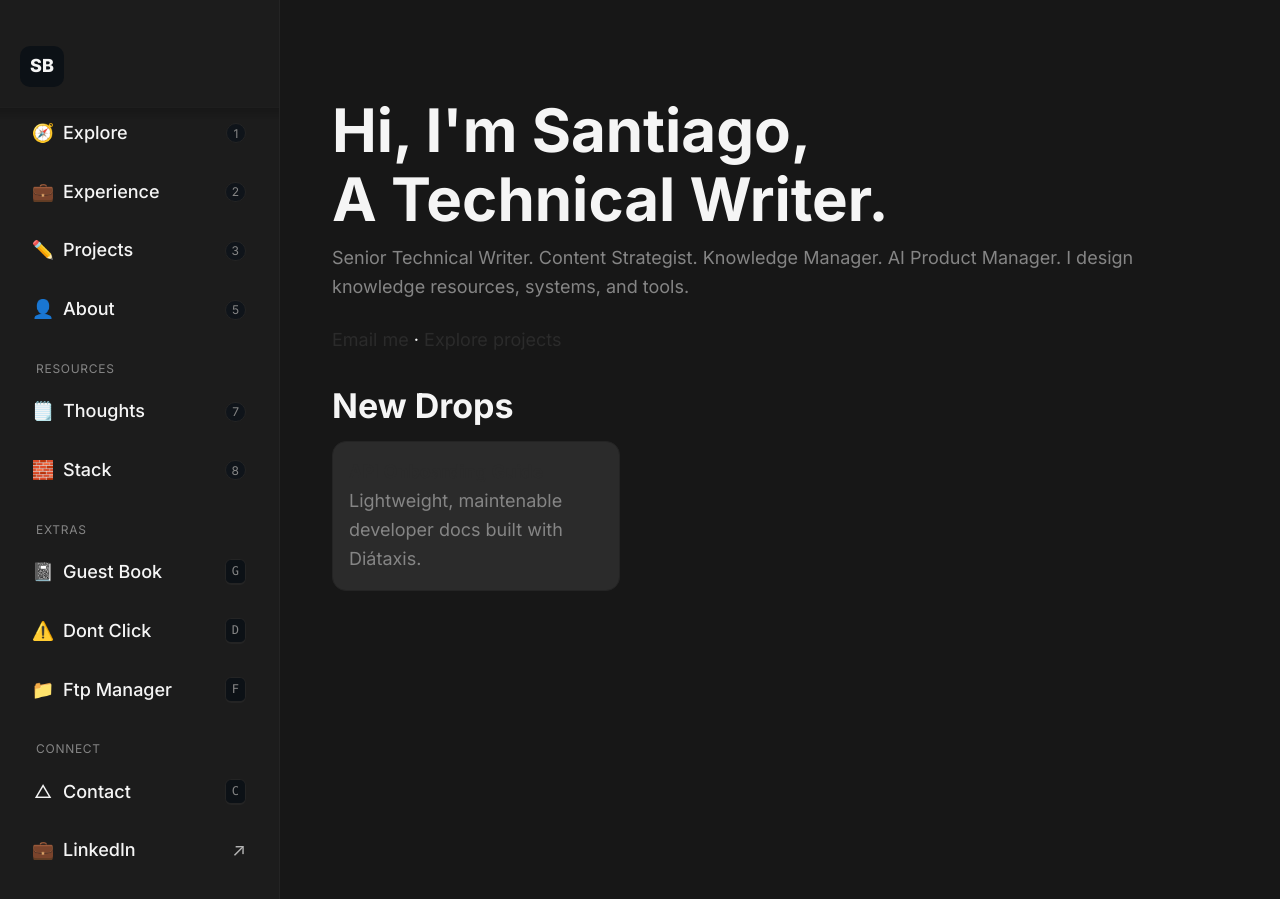
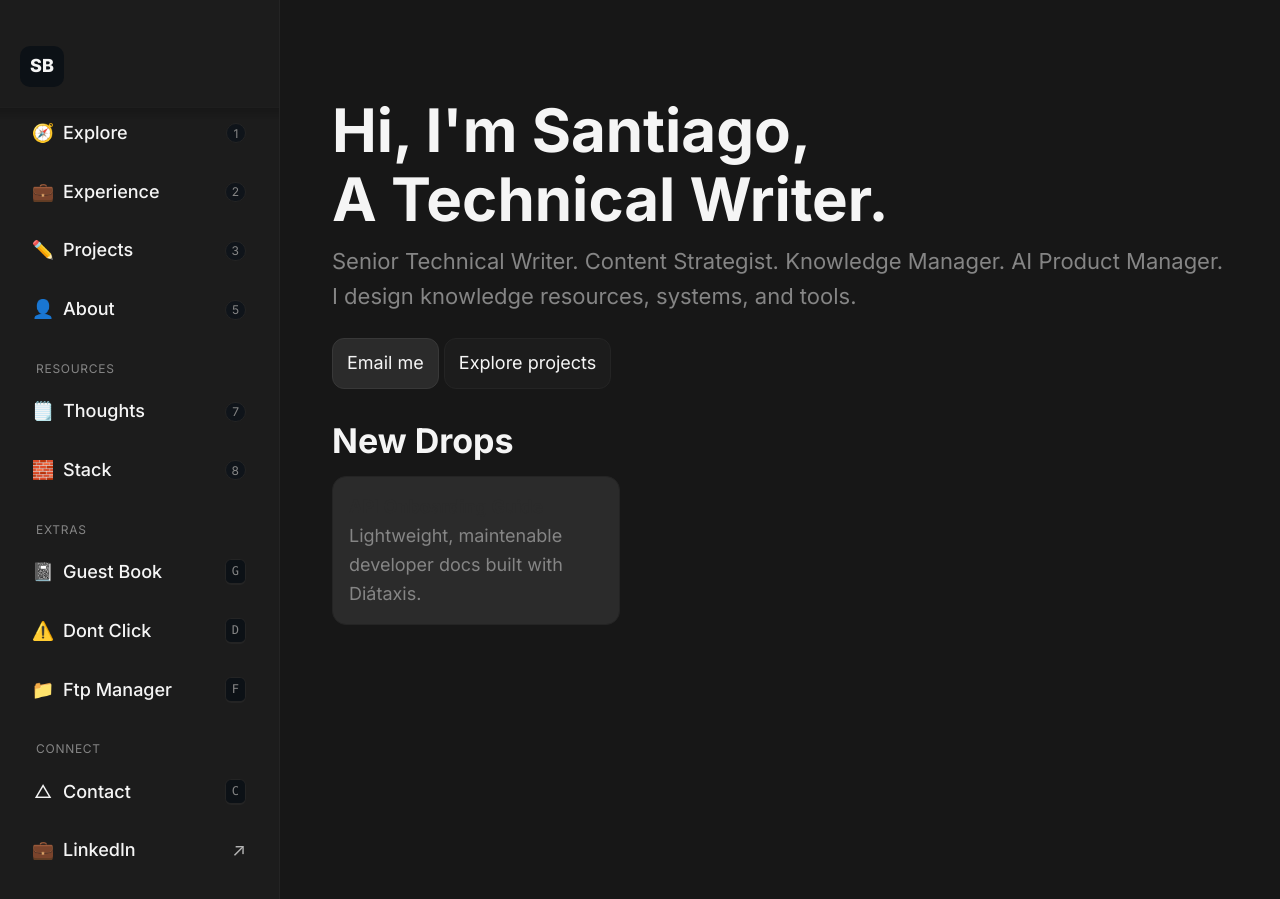
Before and after one commit to Sant720/portfolio, a Jekyll site: the page built from index.md, in a window 1280 px wide. Built offline with Jekyll 4.4.1, drawn with Linux system fonts in a browser that asks for light colours.

Commit message:
Update index.md

```diff
--- a/index.md
+++ b/index.md
@@ -4,10 +4,10 @@ title: Home
 ---
 <section class="hero">
   <h1>Hi, I'm Santiago,<br>A Technical Writer.</h1>
-  <p class="muted">Senior Technical Writer. Content Strategist. Knowledge Manager. AI Product Manager. I design knowledge resources, systems, and tools.</p>
+  <p class="lead muted">Senior Technical Writer. Content Strategist. Knowledge Manager. AI Product Manager. I design knowledge resources, systems, and tools.</p>
   <p>
-    <a href="mailto:santiago.bolivar7@gmail.com">Email me</a> ·
-    <a href="{{ '/projects/' | relative_url }}">Explore projects</a>
+    <a class="btn btn--primary" href="mailto:santiago.bolivar7@gmail.com">Email me</a>
+    <a class="btn" href="{{ '/projects/' | relative_url }}">Explore projects</a>
   </p>
 </section>
 
```
